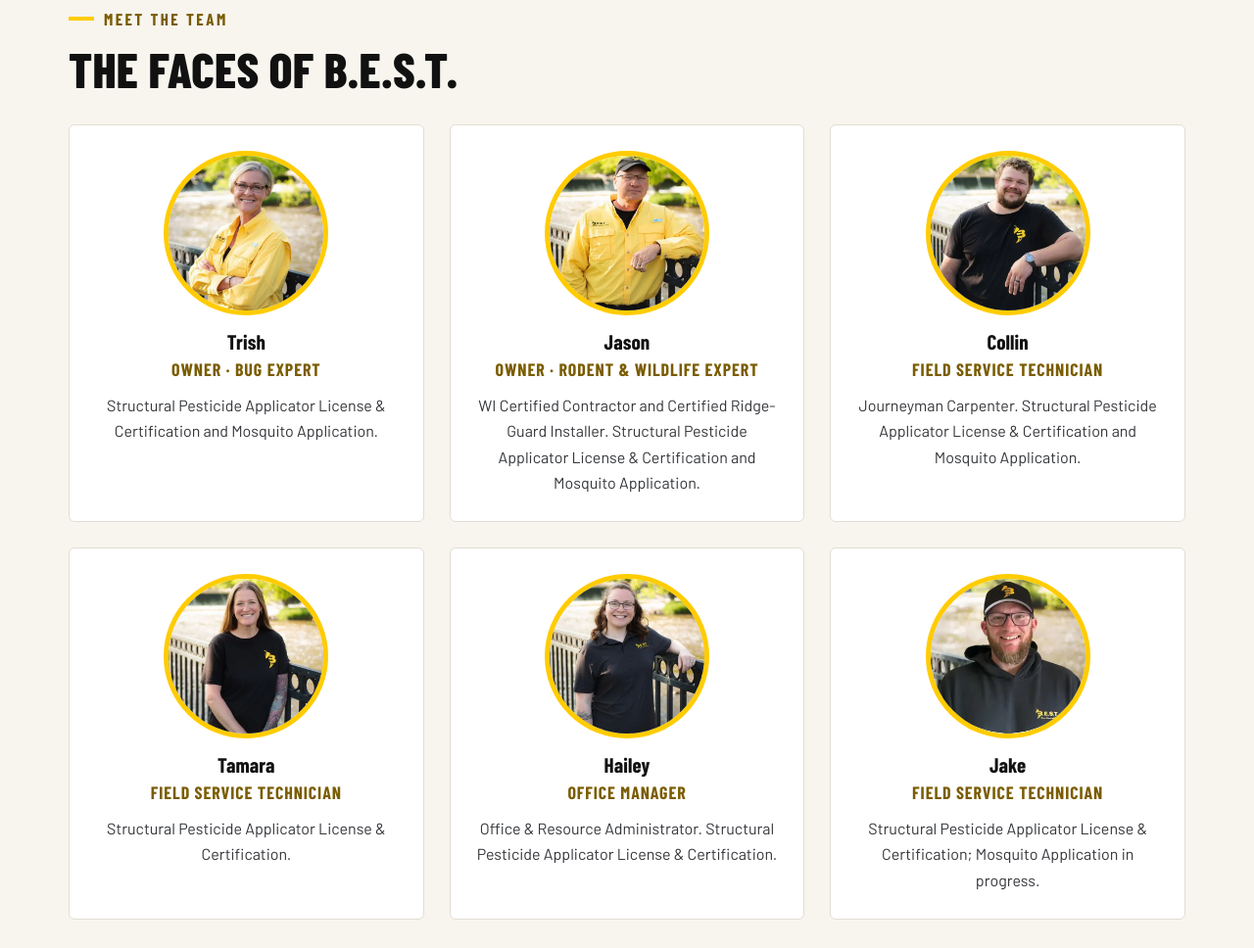
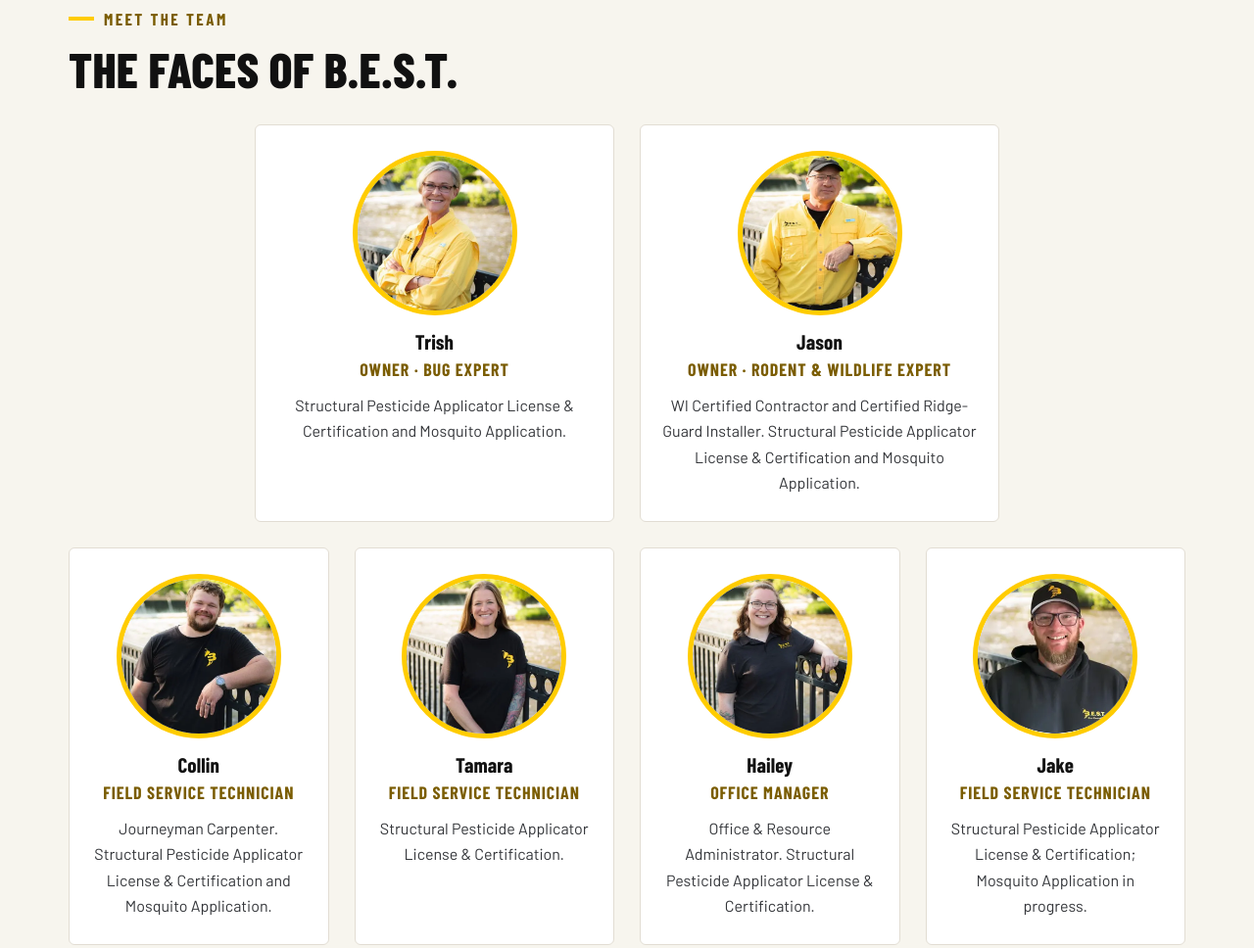
Before and after one commit to jashick/best-pest-control-services-website, an Astro site in the folder site/: page /about in a window 1280 px wide. Shown: the part 1700-2668 px from the top of the page at 98% size. Built offline with nearby package versions, Linux system fonts and the light colour scheme; Astro itself is replaced by a stand-in of ours.

Commit message:
About: owners on their own row, staff below
Co-Authored-By: Claude Opus 5.5 <noreply@anthropic.com>
Claude-Session: https://claude.ai/code/session_012TU6vSjAXdafgdZtP5jh98

```diff
--- a/site/src/pages/about.astro
+++ b/site/src/pages/about.astro
@@ -41,8 +41,16 @@ const team = [
     <div class="container">
       <span class="eyebrow">Meet the team</span>
       <h2 class="section-title">The Faces of B.E.S.T.</h2>
+      <div class="team team--owners">
+        {team.slice(0, 2).map((t) => (
+          <div class="person">
+            <img src={img800(t.photo)} alt={`${t.name}, ${t.role.split(' · ')[0].toLowerCase()} at B.E.S.T. Pest Control Services`} width="400" height="400" loading="lazy" />
+            <h3>{t.name}</h3><p class="role">{t.role}</p><p>{t.d}</p>
+          </div>
+        ))}
+      </div>
       <div class="team">
-        {team.map((t) => (
+        {team.slice(2).map((t) => (
           <div class="person">
             <img src={img800(t.photo)} alt={`${t.name}, ${t.role.split(' · ')[0].toLowerCase()} at B.E.S.T. Pest Control Services`} width="400" height="400" loading="lazy" />
             <h3>{t.name}</h3><p class="role">{t.role}</p><p>{t.d}</p>
@@ -85,14 +93,15 @@ const team = [
   .copy { margin-top: 24px; }
   .pic { margin: 0; aspect-ratio: 3 / 2; }
   .pic img, .wide img { width: 100%; height: 100%; object-fit: cover; }
-  .team { display: grid; grid-template-columns: repeat(3, minmax(0, 1fr)); gap: 26px; margin: 30px 0 36px; }
+  .team { display: grid; grid-template-columns: repeat(4, minmax(0, 1fr)); gap: 26px; margin: 0 0 36px; }
+  .team--owners { grid-template-columns: repeat(2, minmax(0, 1fr)); max-width: 760px; margin: 30px auto 26px; }
   .person { background: #fff; border-radius: var(--radius); padding: 26px 22px; border: 1px solid var(--line); text-align: center; }
   .person img { width: 168px; height: 168px; margin: 0 auto 16px; border-radius: 50%; object-fit: cover; border: 5px solid var(--red); }
   .person h3 { margin-bottom: 2px; }
   .person p:last-child { margin-bottom: 0; font-size: 16px; }
   .role { font-family: var(--head); font-weight: 700; text-transform: uppercase; letter-spacing: .05em; color: var(--red-text); margin-bottom: 8px; }
-  @media (max-width: 900px) { .team { grid-template-columns: repeat(2, minmax(0, 1fr)); } }
-  @media (max-width: 560px) { .team { grid-template-columns: 1fr; } }
+  @media (max-width: 1000px) { .team { grid-template-columns: repeat(2, minmax(0, 1fr)); } }
+  @media (max-width: 560px) { .team, .team--owners { grid-template-columns: 1fr; } }
   .wide { margin: 0; aspect-ratio: 3 / 2; border-radius: var(--radius); overflow: hidden; }
   .top { align-items: start; }
   .badges { display: flex; gap: 18px; margin: 10px 0 22px; }
```
